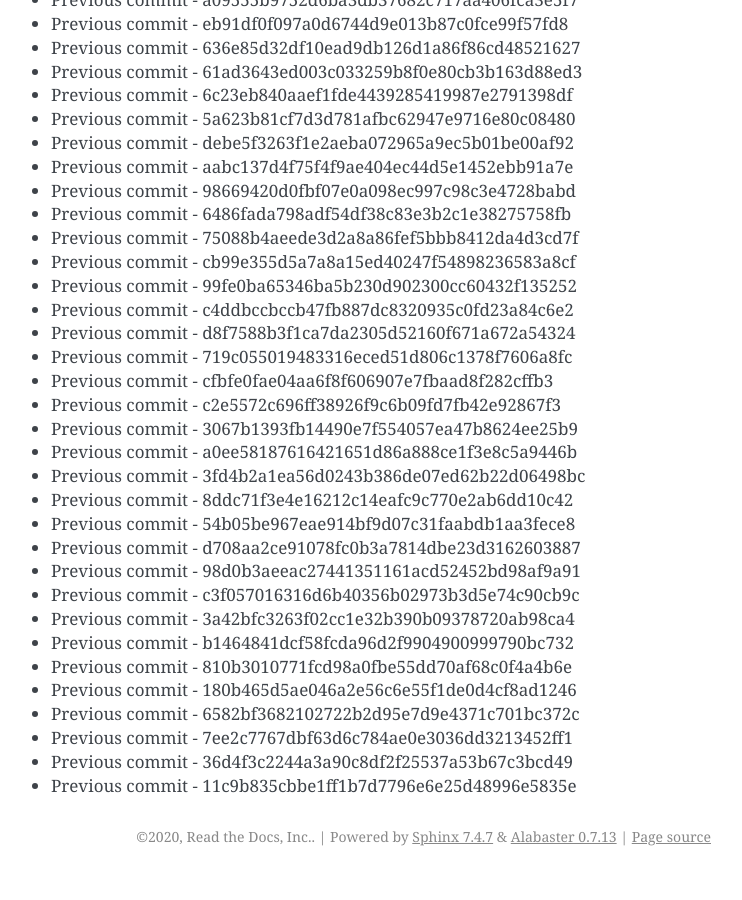
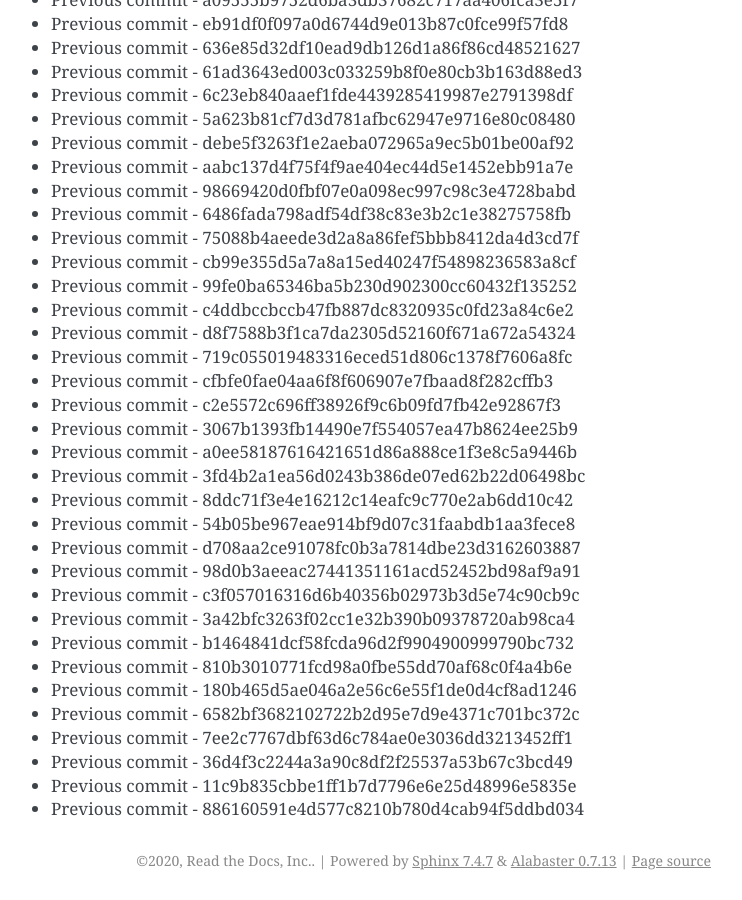
Before and after one commit to readthedocs/rtd-git-stresstest, a Sphinx documentation site: the page built from docs/updates.rst, in a window 1280 px wide and 900 px high, scrolled down 90893 px. Shown: the whole window, without its empty margins (399-1141 px from the left). Built offline with Sphinx 7.4.7, drawn with Linux system fonts in a browser that asks for light colours; before the commit the page ends 91769 px from its top, so only the background shows below that.

Commit message:
Generating commit from previous: 886160591e4d577c8210b780d4cab94f5ddbd034

```diff
--- a/docs/updates.rst
+++ b/docs/updates.rst
@@ -3851,3 +3851,4 @@ It can be tested for any performance characteristics.
 * Previous commit - 7ee2c7767dbf63d6c784ae0e3036dd3213452ff1
 * Previous commit - 36d4f3c2244a3a90c8df2f25537a53b67c3bcd49
 * Previous commit - 11c9b835cbbe1ff1b7d7796e6e25d48996e5835e
+* Previous commit - 886160591e4d577c8210b780d4cab94f5ddbd034
```
